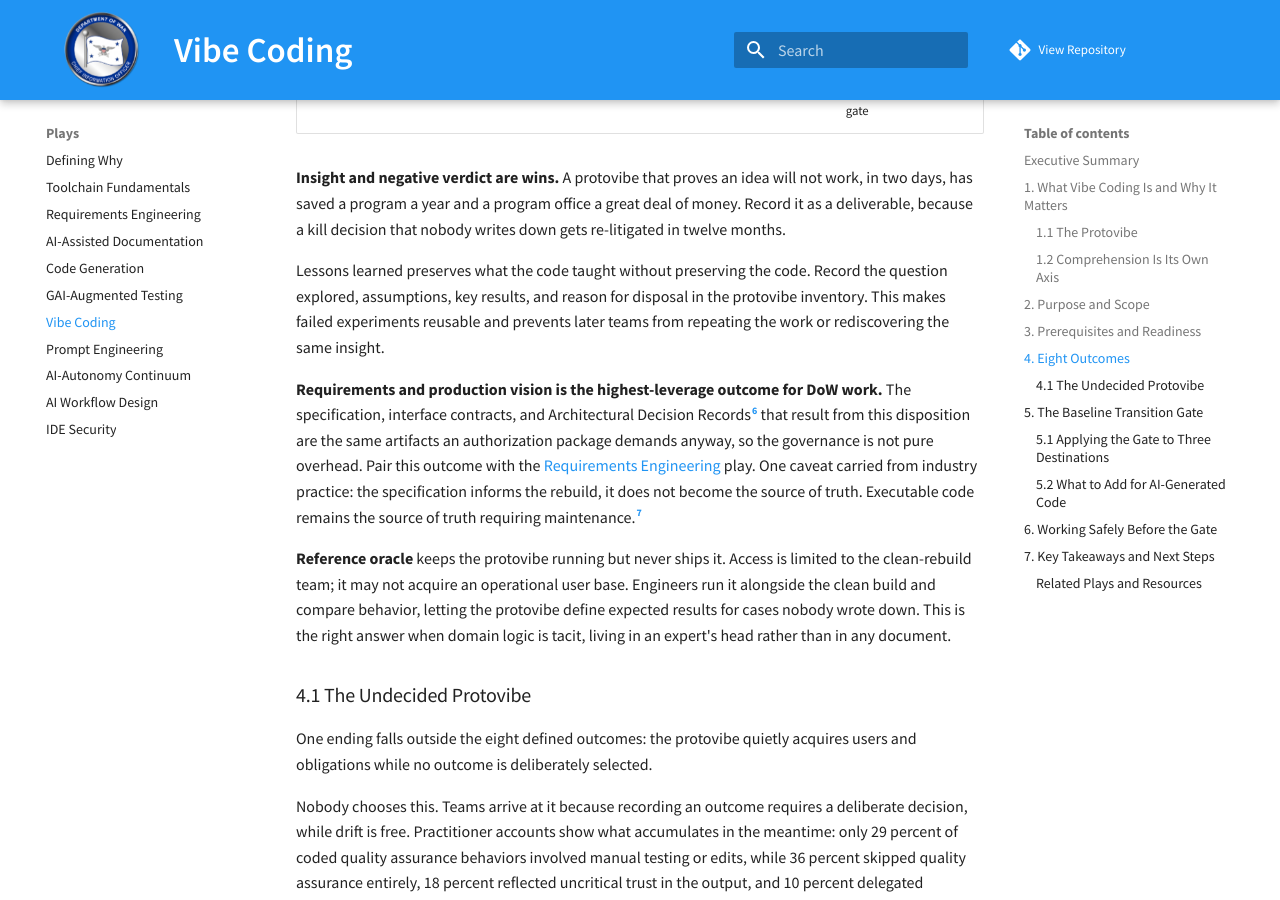
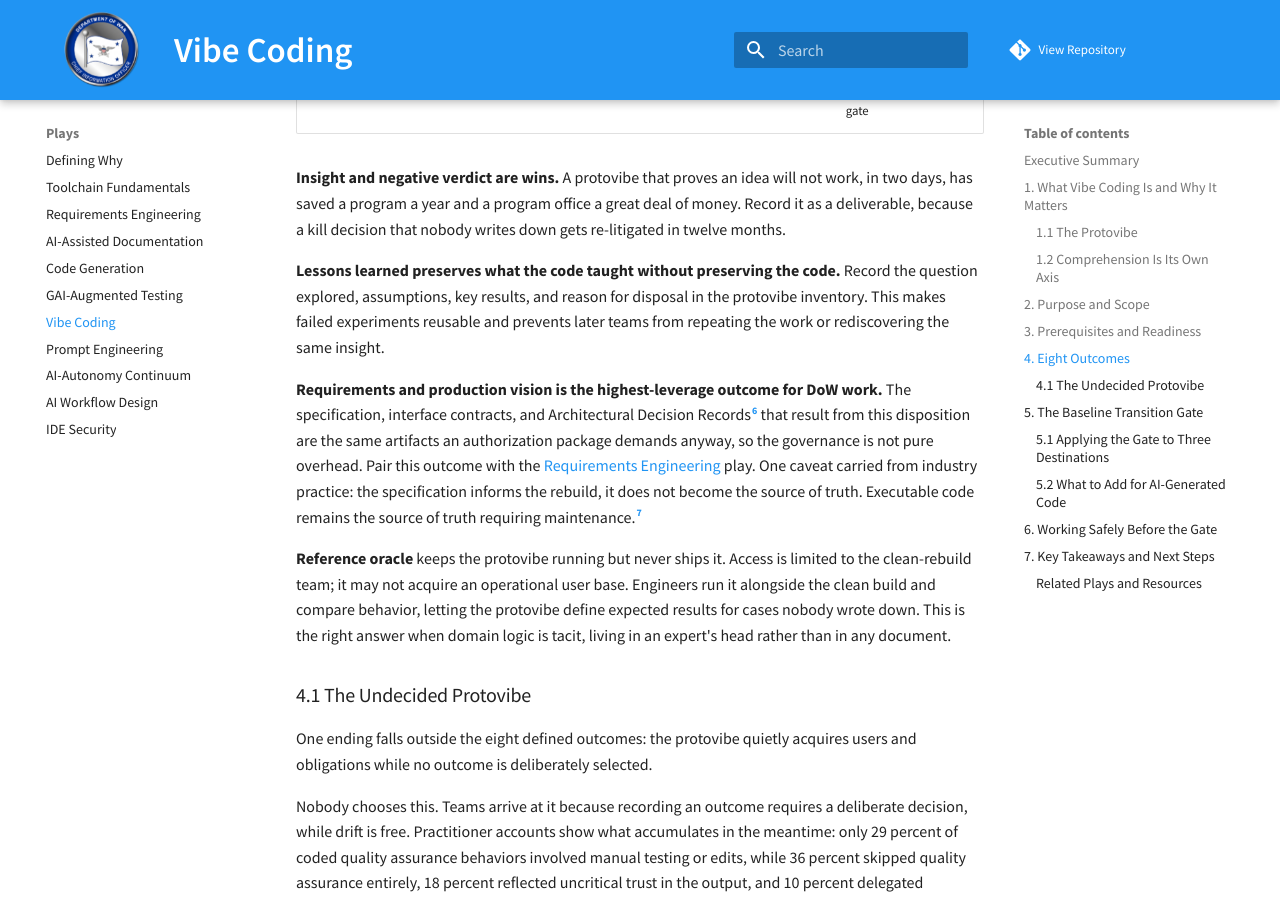
Before and after one commit to Code-dot-mil/AI4SDLC, an MkDocs documentation site: the page built from docs/plays/protovibe_play.md, in a window 1280 px wide and 900 px high, scrolled down 3978 px. Built offline with MkDocs 1.6.1 and Material for MkDocs 9.7.7, drawn with Linux system fonts in a browser that asks for light colours; comment, search, counter and statistics services are not loaded.

```diff
--- a/docs/plays/protovibe_play.md
+++ b/docs/plays/protovibe_play.md
@@ -92,7 +92,7 @@ Every protovibe ends with a recorded outcome, chosen through a deliberate decisi
 
 **Insight and negative verdict are wins.** A protovibe that proves an idea will not work, in two days, has saved a program a year and a program office a great deal of money. Record it as a deliverable, because a kill decision that nobody writes down gets re-litigated in twelve months.
 
-Lessons learned preserves what the code taught without preserving the code. Record the question explored, assumptions, key results, and reason for disposal in the protovibe inventory. This makes failed experiments reusable and prevents later teams from repeating the work or rediscovering the same insight.
+**Lessons learned preserves what the code taught without preserving the code.** Record the question explored, assumptions, key results, and reason for disposal in the protovibe inventory. This makes failed experiments reusable and prevents later teams from repeating the work or rediscovering the same insight.
 
 **Requirements and production vision is the highest-leverage outcome for DoW work.** The specification, interface contracts, and Architectural Decision Records[^ADR] that result from this disposition are the same artifacts an authorization package demands anyway, so the governance is not pure overhead. Pair this outcome with the [Requirements Engineering](requirements_engineering_play.md) play. One caveat carried from industry practice: the specification informs the rebuild, it does not become the source of truth. Executable code remains the source of truth requiring maintenance.[^TWSDD]
 
```
